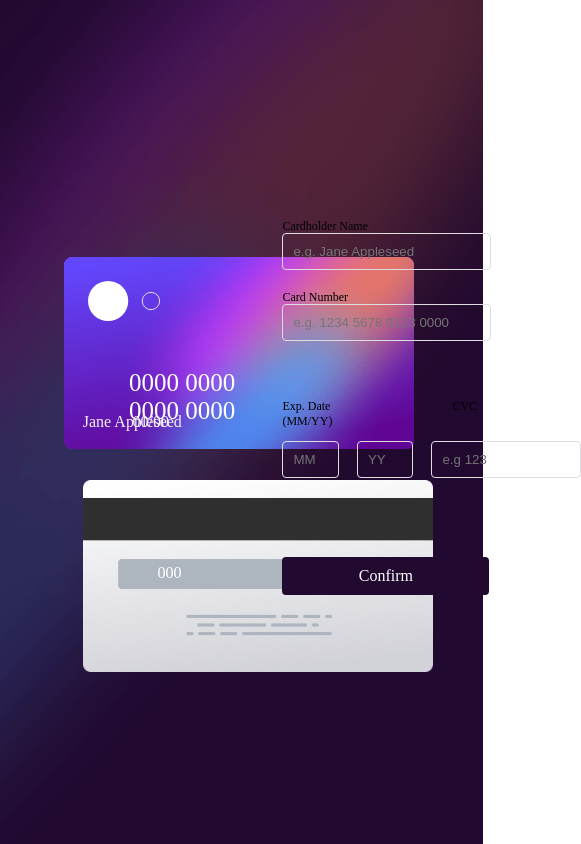
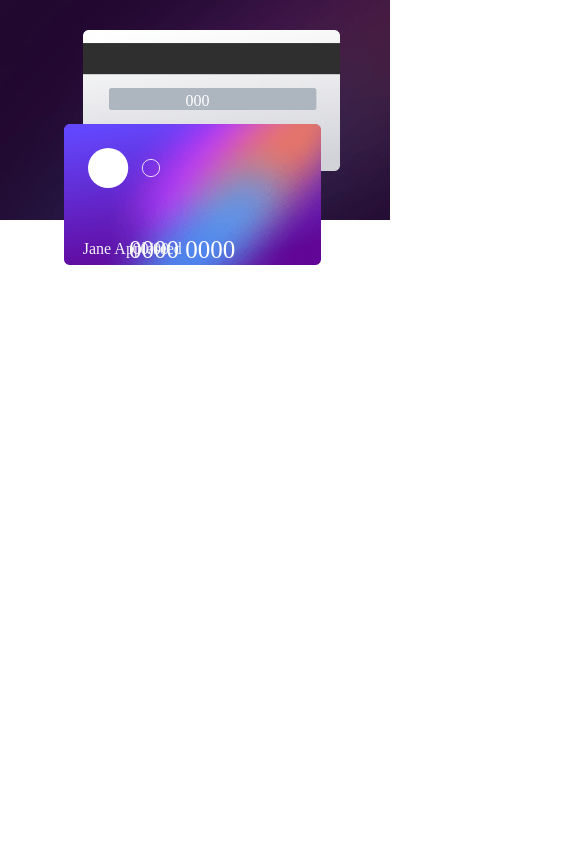
Before and after one commit to Shanu1sn0s/card-project, a plain HTML site: page index.html in a window 390 px wide. Shown: the whole page, 581 px wide, since content can reach past the window. Drawn offline with Linux system fonts and the light colour scheme.

Commit message:
continue

```diff
--- a/card.css
+++ b/card.css
@@ -13,7 +13,7 @@ body {
   background-repeat: no-repeat;
 }
 .main-container {
-  display: grid;
+  display:grid;
   align-items: center;
   justify-content: center;
   grid-template-columns: 50% 50%;
@@ -66,7 +66,7 @@ body {
 }
 .error{
   color: red;
-  display: ;
+
 }
 .tag{
   font-size: 12px;
@@ -140,10 +140,7 @@ input[type="number"]::-webkit-outer-spin-button {
   -webkit-appearance: none;
   margin: 0;
 }
-::-webkit-input-placeholder,
-.c-input {
-  color: ;
-}
+
 span {
   color: white;
 }
@@ -168,3 +165,50 @@ span {
   left: 40%;
   color: white;
 }
+
+
+@media (max-width: 600px) {
+  body{
+    background-image: url(images/bg-main-mobile.png);
+    background-size: 600px 220px;
+    background-repeat: no-repeat;
+
+
+  }
+  .main-container {
+   display:;
+   flex-direction:;
+
+  }
+
+  .cards {
+    position: relative;
+    top: 80%;
+    left: 30%;
+  }
+  .cards img {
+    height: 8.8em;
+  }
+  .cards .card-back {
+    position: absolute;
+    left: 10%;
+    bottom:65%;
+    margin-top: 1.7em;
+    z-index: -1;
+  }
+  .card-front {
+    position: relative;
+    top: 30%;
+    left: 0;
+  }
+  .card-front .logo {
+    height: 40px;
+    position: absolute;
+    top: 1.5rem;
+    left: 1.5rem;
+  }
+
+  .form-wrapper{
+    display:none;
+  }
+}
```
